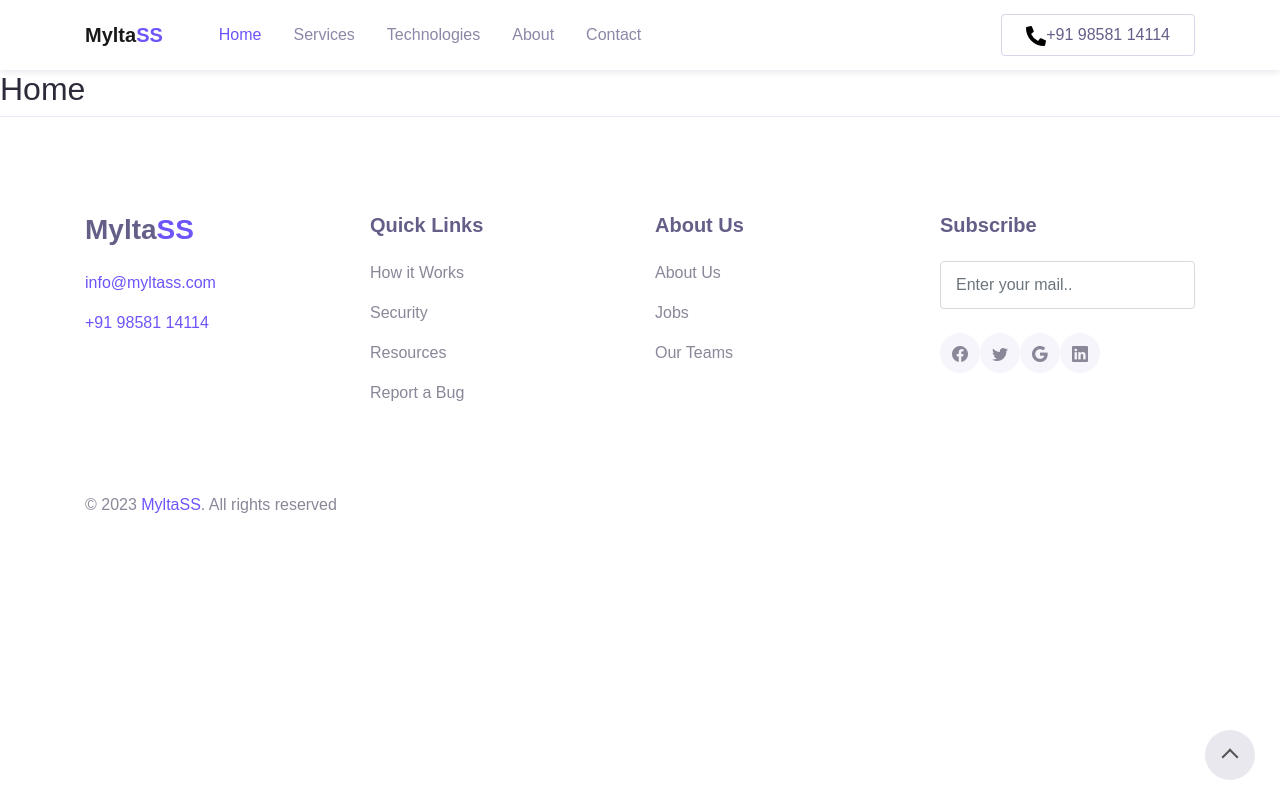
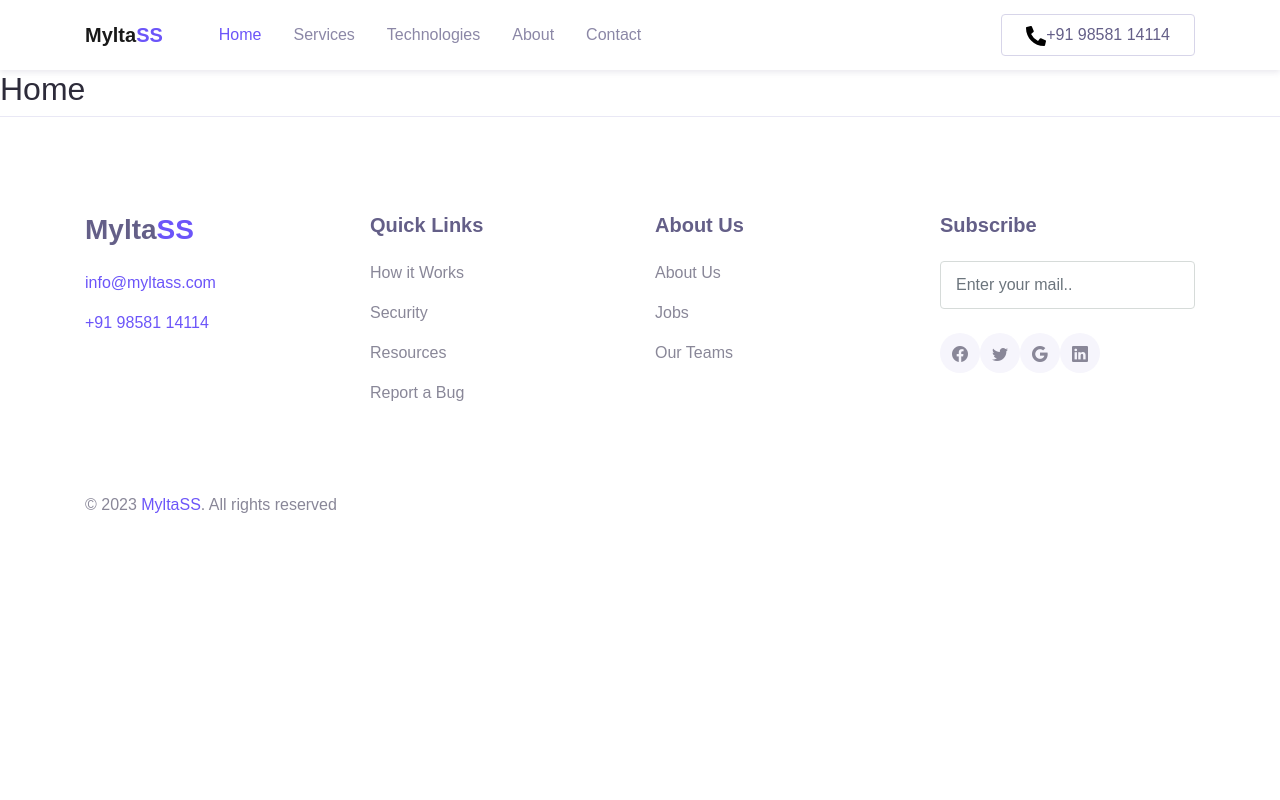
Before and after one commit to vasudevbhopade/user-app, a Vue app: page / in a window 1280 px wide. Built offline with nearby package versions, Linux system fonts and the light colour scheme.

Commit message:
Updated Goto top functions and styles

```diff
--- a/src/App.vue
+++ b/src/App.vue
@@ -1,14 +1,31 @@
 <template>
-  <div>
-    <MsNavbar />
-    <router-view />
-    <MsFooter />
-  </div>
+  <MsNavbar />
+  <router-view />
+  <MsFooter />
+  <div class="back-to-top" />
 </template>
 
 <script setup lang="ts">
+import { onMounted } from "vue";
 import MsNavbar from "./components/MsNavbar.vue";
 import MsFooter from "./components/MsFooter.vue";
+import "../src/css/theme.css";
+onMounted(() => {
+  backTop();
+});
+const backTop = () => {
+  const backTop = document.querySelector(".back-to-top") as HTMLElement;
+  const handleScroll = () => {
+    backTop.style.visibility = window.scrollY > 400 ? "visible" : "hidden";
+  };
+  const scrollToTop = () => {
+    window.scrollTo({ top: 0, behavior: "smooth" });
+    return false;
+  };
+  handleScroll();
+  window.addEventListener("scroll", handleScroll);
+  backTop.addEventListener("click", scrollToTop);
+};
 </script>
 
 <style scoped></style>
--- a/src/components/MsFooter.vue
+++ b/src/components/MsFooter.vue
@@ -57,9 +57,6 @@
             &copy; {{ currentYear }} <router-link to="/">MyltaSS</router-link>.
             All rights reserved
           </p>
-          <div>
-            <button id="back-to-top" @click="scrollToTop"></button>
-          </div>
         </div>
       </div>
     </div>
@@ -117,10 +114,4 @@ const getSocialLink = (social: string) => {
       return "#";
   }
 };
-const scrollToTop = () => {
-  window.scrollTo({
-    top: 0,
-    behavior: "smooth",
-  });
-};
 </script>
--- a/src/css/theme.css
+++ b/src/css/theme.css
@@ -1102,44 +1102,6 @@ a.text-dark:focus {
   pointer-events: none;
 }
 
-#back-to-top {
-  position: fixed;
-  bottom: 20px;
-  right: 25px;
-  width: 50px;
-  height: 50px;
-  border: none;
-  border-radius: 50%;
-  background: rgba(224, 223, 233, 0.7);
-  cursor: pointer;
-  transition: all 0.2s ease;
-  z-index: 1100;
-}
-
-#back-to-top::after {
-  content: "";
-  position: absolute;
-  top: 50%;
-  left: 0;
-  right: 0;
-  margin: -4px auto;
-  width: 12px;
-  height: 12px;
-  border-top: 2px solid #555;
-  border-right: 2px solid #555;
-  -webkit-transform: rotate(-45deg);
-  -moz-transform: rotate(-45deg);
-  transform: rotate(-45deg);
-}
-
-#back-to-top:hover {
-  background: #6c55f9;
-}
-
-#back-to-top:hover::after {
-  border-color: #fff;
-}
-
 .btn {
   padding: 8px 24px;
 }
```
